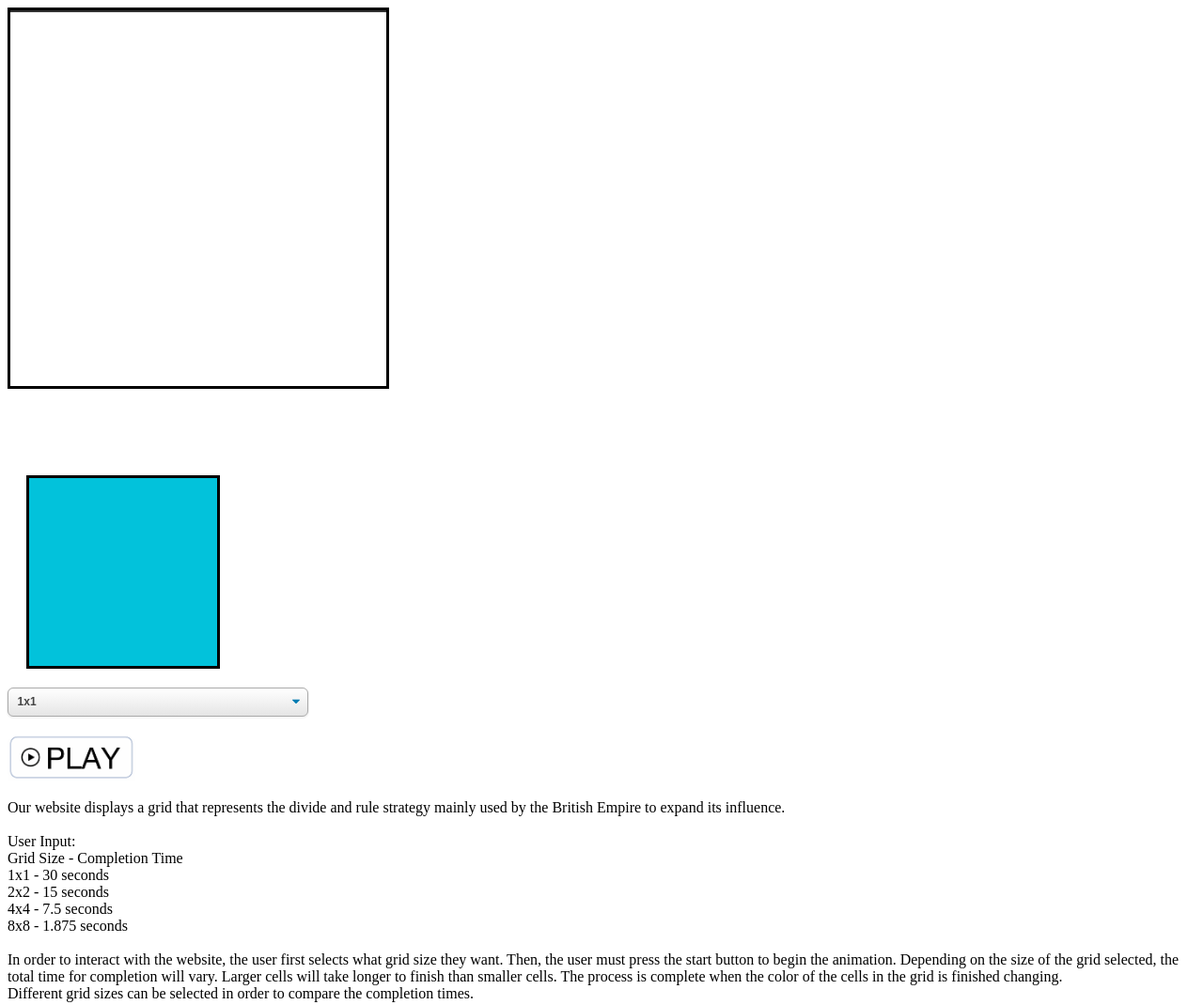
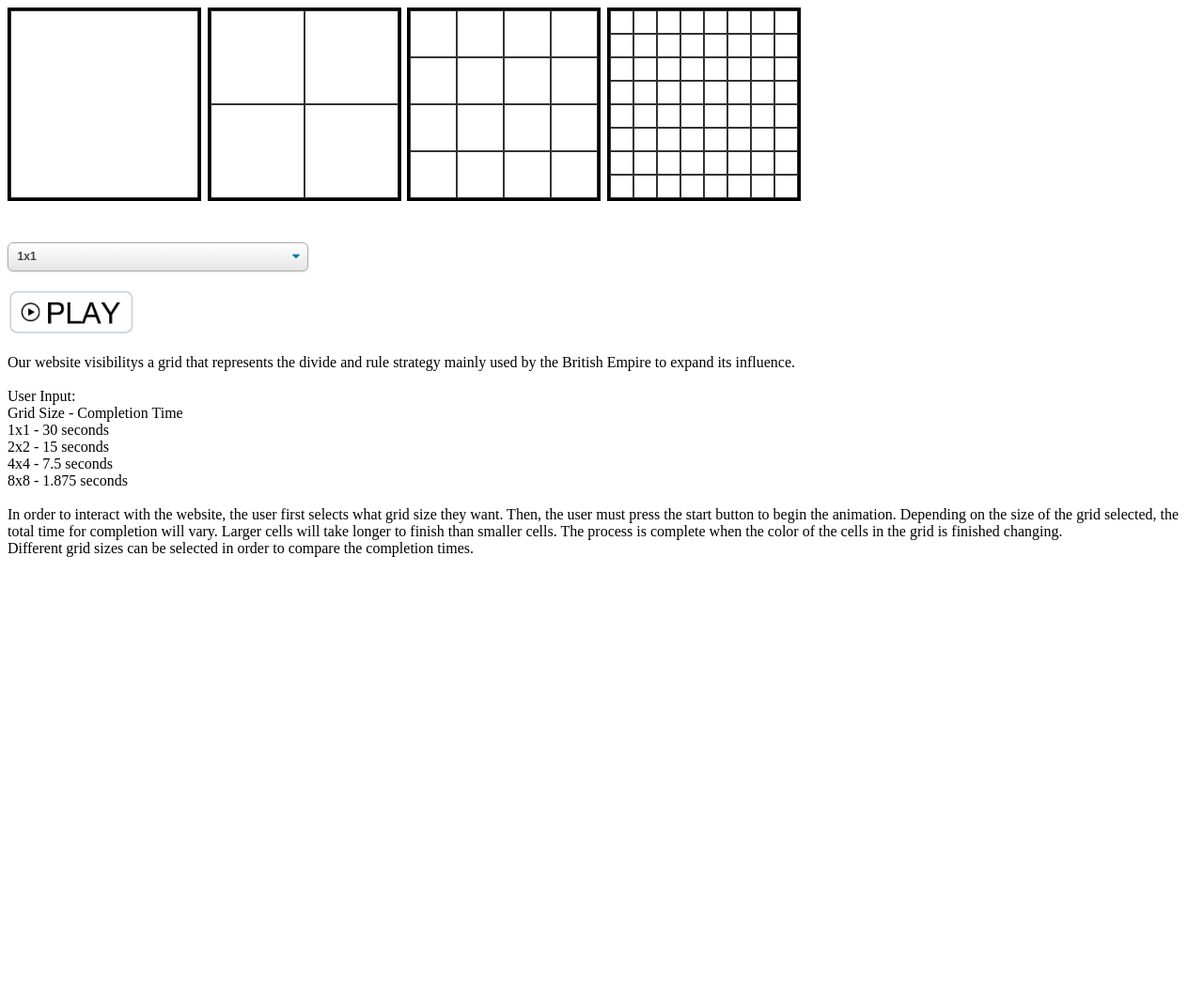
Before and after one commit to shreyshah33/Divide_and_rule_mini_project, a plain HTML site: page index.html in a window 1280 px wide. Shown: the whole page at 94% size. After the commit the page ends 800 px from the top, so only its background shows below. Drawn offline with Linux system fonts and the light colour scheme.

Commit message:
Fixed grid display - FINALLY

```diff
--- a/index.html
+++ b/index.html
@@ -7,109 +7,103 @@
 </head>
 
 <body>
-    <div id="grid-container-1" class="grid-container-1" style="display: block;">
-        <div class="grid-item" id="grid-item-1"></div>
-    </div>
-    <br>
+    <div class="grid-container">
+        <div id="grid-container-1" class="grid-container-1">
+            <div class="grid-item grid-item-1" id="grid-item-1"></div>
+        </div>
 
-    <div id="grid-container-2" class="grid-container-2" style="display: none;">
-        <div class="grid-item" id="grid-item-2"></div>
-        <div class="grid-item" id="grid-item-2"></div>
-        <div class="grid-item" id="grid-item-2"></div>
-        <div class="grid-item" id="grid-item-2"></div>
-    </div>
-    <br>
+        <div id="grid-container-2" class="grid-container-2">
+            <div class="grid-item grid-item-2" id="grid-item-2"></div>
+            <div class="grid-item grid-item-2" id="grid-item-2"></div>
+            <div class="grid-item grid-item-2" id="grid-item-2"></div>
+            <div class="grid-item grid-item-2" id="grid-item-2"></div>
+        </div>
 
-    <div id="grid-container-4" class="grid-container-4" style="display: none;">
-        <div class="grid-item" id="grid-item-4"></div>
-        <div class="grid-item" id="grid-item-4"></div>
-        <div class="grid-item" id="grid-item-4"></div>
-        <div class="grid-item" id="grid-item-4"></div>
-        <div class="grid-item" id="grid-item-4"></div>
-        <div class="grid-item" id="grid-item-4"></div>
-        <div class="grid-item" id="grid-item-4"></div>
-        <div class="grid-item" id="grid-item-4"></div>
-        <div class="grid-item" id="grid-item-4"></div>
-        <div class="grid-item" id="grid-item-4"></div>
-        <div class="grid-item" id="grid-item-4"></div>
-        <div class="grid-item" id="grid-item-4"></div>
-        <div class="grid-item" id="grid-item-4"></div>
-        <div class="grid-item" id="grid-item-4"></div>
-        <div class="grid-item" id="grid-item-4"></div>
-        <div class="grid-item" id="grid-item-4"></div>
-    </div>
-    <br>
+        <div id="grid-container-4" class="grid-container-4">
+            <div class="grid-item grid-item-4" id="grid-item-4"></div>
+            <div class="grid-item grid-item-4" id="grid-item-4"></div>
+            <div class="grid-item grid-item-4" id="grid-item-4"></div>
+            <div class="grid-item grid-item-4" id="grid-item-4"></div>
+            <div class="grid-item grid-item-4" id="grid-item-4"></div>
+            <div class="grid-item grid-item-4" id="grid-item-4"></div>
+            <div class="grid-item grid-item-4" id="grid-item-4"></div>
+            <div class="grid-item grid-item-4" id="grid-item-4"></div>
+            <div class="grid-item grid-item-4" id="grid-item-4"></div>
+            <div class="grid-item grid-item-4" id="grid-item-4"></div>
+            <div class="grid-item grid-item-4" id="grid-item-4"></div>
+            <div class="grid-item grid-item-4" id="grid-item-4"></div>
+            <div class="grid-item grid-item-4" id="grid-item-4"></div>
+            <div class="grid-item grid-item-4" id="grid-item-4"></div>
+            <div class="grid-item grid-item-4" id="grid-item-4"></div>
+            <div class="grid-item grid-item-4" id="grid-item-4"></div>
+        </div>
 
-    <div id="grid-container-8" class="grid-container-8" style="display: none;">
-        <div class="grid-item" id="grid-item-8"></div>
-        <div class="grid-item" id="grid-item-8"></div>
-        <div class="grid-item" id="grid-item-8"></div>
-        <div class="grid-item" id="grid-item-8"></div>
-        <div class="grid-item" id="grid-item-8"></div>
-        <div class="grid-item" id="grid-item-8"></div>
-        <div class="grid-item" id="grid-item-8"></div>
-        <div class="grid-item" id="grid-item-8"></div>
-        <div class="grid-item" id="grid-item-8"></div>
-        <div class="grid-item" id="grid-item-8"></div>
-        <div class="grid-item" id="grid-item-8"></div>
-        <div class="grid-item" id="grid-item-8"></div>
-        <div class="grid-item" id="grid-item-8"></div>
-        <div class="grid-item" id="grid-item-8"></div>
-        <div class="grid-item" id="grid-item-8"></div>
-        <div class="grid-item" id="grid-item-8"></div>
-        <div class="grid-item" id="grid-item-8"></div>
-        <div class="grid-item" id="grid-item-8"></div>
-        <div class="grid-item" id="grid-item-8"></div>
-        <div class="grid-item" id="grid-item-8"></div>
-        <div class="grid-item" id="grid-item-8"></div>
-        <div class="grid-item" id="grid-item-8"></div>
-        <div class="grid-item" id="grid-item-8"></div>
-        <div class="grid-item" id="grid-item-8"></div>
-        <div class="grid-item" id="grid-item-8"></div>
-        <div class="grid-item" id="grid-item-8"></div>
-        <div class="grid-item" id="grid-item-8"></div>
-        <div class="grid-item" id="grid-item-8"></div>
-        <div class="grid-item" id="grid-item-8"></div>
-        <div class="grid-item" id="grid-item-8"></div>
-        <div class="grid-item" id="grid-item-8"></div>
-        <div class="grid-item" id="grid-item-8"></div>
-        <div class="grid-item" id="grid-item-8"></div>
-        <div class="grid-item" id="grid-item-8"></div>
-        <div class="grid-item" id="grid-item-8"></div>
-        <div class="grid-item" id="grid-item-8"></div>
-        <div class="grid-item" id="grid-item-8"></div>
-        <div class="grid-item" id="grid-item-8"></div>
-        <div class="grid-item" id="grid-item-8"></div>
-        <div class="grid-item" id="grid-item-8"></div>
-        <div class="grid-item" id="grid-item-8"></div>
-        <div class="grid-item" id="grid-item-8"></div>
-        <div class="grid-item" id="grid-item-8"></div>
-        <div class="grid-item" id="grid-item-8"></div>
-        <div class="grid-item" id="grid-item-8"></div>
-        <div class="grid-item" id="grid-item-8"></div>
-        <div class="grid-item" id="grid-item-8"></div>
-        <div class="grid-item" id="grid-item-8"></div>
-        <div class="grid-item" id="grid-item-8"></div>
-        <div class="grid-item" id="grid-item-8"></div>
-        <div class="grid-item" id="grid-item-8"></div>
-        <div class="grid-item" id="grid-item-8"></div>
-        <div class="grid-item" id="grid-item-8"></div>
-        <div class="grid-item" id="grid-item-8"></div>
-        <div class="grid-item" id="grid-item-8"></div>
-        <div class="grid-item" id="grid-item-8"></div>
-        <div class="grid-item" id="grid-item-8"></div>
-        <div class="grid-item" id="grid-item-8"></div>
-        <div class="grid-item" id="grid-item-8"></div>
-        <div class="grid-item" id="grid-item-8"></div>
-        <div class="grid-item" id="grid-item-8"></div>
-        <div class="grid-item" id="grid-item-8"></div>
-        <div class="grid-item" id="grid-item-8"></div>
-        <div class="grid-item" id="grid-item-8"></div>
-    </div>
-    <br>
-
-    <div id="mydiv"
-        style="background-image:linear-gradient(to right, #02c2db, #02c2db); border: 3px solid black; padding: 50px; margin: 20px; width: 100px; height: 100px;">
+        <div id="grid-container-8" class="grid-container-8">
+            <div class="grid-item grid-item-8" id="grid-item-8"></div>
+            <div class="grid-item grid-item-8" id="grid-item-8"></div>
+            <div class="grid-item grid-item-8" id="grid-item-8"></div>
+            <div class="grid-item grid-item-8" id="grid-item-8"></div>
+            <div class="grid-item grid-item-8" id="grid-item-8"></div>
+            <div class="grid-item grid-item-8" id="grid-item-8"></div>
+            <div class="grid-item grid-item-8" id="grid-item-8"></div>
+            <div class="grid-item grid-item-8" id="grid-item-8"></div>
+            <div class="grid-item grid-item-8" id="grid-item-8"></div>
+            <div class="grid-item grid-item-8" id="grid-item-8"></div>
+            <div class="grid-item grid-item-8" id="grid-item-8"></div>
+            <div class="grid-item grid-item-8" id="grid-item-8"></div>
+            <div class="grid-item grid-item-8" id="grid-item-8"></div>
+            <div class="grid-item grid-item-8" id="grid-item-8"></div>
+            <div class="grid-item grid-item-8" id="grid-item-8"></div>
+            <div class="grid-item grid-item-8" id="grid-item-8"></div>
+            <div class="grid-item grid-item-8" id="grid-item-8"></div>
+            <div class="grid-item grid-item-8" id="grid-item-8"></div>
+            <div class="grid-item grid-item-8" id="grid-item-8"></div>
+            <div class="grid-item grid-item-8" id="grid-item-8"></div>
+            <div class="grid-item grid-item-8" id="grid-item-8"></div>
+            <div class="grid-item grid-item-8" id="grid-item-8"></div>
+            <div class="grid-item grid-item-8" id="grid-item-8"></div>
+            <div class="grid-item grid-item-8" id="grid-item-8"></div>
+            <div class="grid-item grid-item-8" id="grid-item-8"></div>
+            <div class="grid-item grid-item-8" id="grid-item-8"></div>
+            <div class="grid-item grid-item-8" id="grid-item-8"></div>
+            <div class="grid-item grid-item-8" id="grid-item-8"></div>
+            <div class="grid-item grid-item-8" id="grid-item-8"></div>
+            <div class="grid-item grid-item-8" id="grid-item-8"></div>
+            <div class="grid-item grid-item-8" id="grid-item-8"></div>
+            <div class="grid-item grid-item-8" id="grid-item-8"></div>
+            <div class="grid-item grid-item-8" id="grid-item-8"></div>
+            <div class="grid-item grid-item-8" id="grid-item-8"></div>
+            <div class="grid-item grid-item-8" id="grid-item-8"></div>
+            <div class="grid-item grid-item-8" id="grid-item-8"></div>
+            <div class="grid-item grid-item-8" id="grid-item-8"></div>
+            <div class="grid-item grid-item-8" id="grid-item-8"></div>
+            <div class="grid-item grid-item-8" id="grid-item-8"></div>
+            <div class="grid-item grid-item-8" id="grid-item-8"></div>
+            <div class="grid-item grid-item-8" id="grid-item-8"></div>
+            <div class="grid-item grid-item-8" id="grid-item-8"></div>
+            <div class="grid-item grid-item-8" id="grid-item-8"></div>
+            <div class="grid-item grid-item-8" id="grid-item-8"></div>
+            <div class="grid-item grid-item-8" id="grid-item-8"></div>
+            <div class="grid-item grid-item-8" id="grid-item-8"></div>
+            <div class="grid-item grid-item-8" id="grid-item-8"></div>
+            <div class="grid-item grid-item-8" id="grid-item-8"></div>
+            <div class="grid-item grid-item-8" id="grid-item-8"></div>
+            <div class="grid-item grid-item-8" id="grid-item-8"></div>
+            <div class="grid-item grid-item-8" id="grid-item-8"></div>
+            <div class="grid-item grid-item-8" id="grid-item-8"></div>
+            <div class="grid-item grid-item-8" id="grid-item-8"></div>
+            <div class="grid-item grid-item-8" id="grid-item-8"></div>
+            <div class="grid-item grid-item-8" id="grid-item-8"></div>
+            <div class="grid-item grid-item-8" id="grid-item-8"></div>
+            <div class="grid-item grid-item-8" id="grid-item-8"></div>
+            <div class="grid-item grid-item-8" id="grid-item-8"></div>
+            <div class="grid-item grid-item-8" id="grid-item-8"></div>
+            <div class="grid-item grid-item-8" id="grid-item-8"></div>
+            <div class="grid-item grid-item-8" id="grid-item-8"></div>
+            <div class="grid-item grid-item-8" id="grid-item-8"></div>
+            <div class="grid-item grid-item-8" id="grid-item-8"></div>
+            <div class="grid-item grid-item-8" id="grid-item-8"></div>
+        </div>
     </div>
     <div>
         <select id="grids" class="select-css" onchange="disp()">
@@ -135,84 +129,77 @@
             var div8 = document.getElementById('grid-container-8');
 
             if (num == 1) {
-                div1.style.display = "block";
-                div2.style.display = "none";
-                div4.style.display = "none";
-                div8.style.display = "none";
+                div1.style.visibility = "visible";
+                div2.style.visibility = "hidden";
+                div4.style.visibility = "hidden";
+                div8.style.visibility = "hidden";
             }
             else if (num == 2) {
-                div2.style.display = "block";
-                div1.style.display = "none";
-                div4.style.display = "none";
-                div8.style.display = "none";
+                div2.style.visibility = "visible";
+                div1.style.visibility = "hidden";
+                div4.style.visibility = "hidden";
+                div8.style.visibility = "hidden";
             }
             else if (num == 4) {
-                div4.style.display = "block";
-                div1.style.display = "none";
-                div2.style.display = "none";
-                div8.style.display = "none";
+                div4.style.visibility = "visible";
+                div1.style.visibility = "hidden";
+                div2.style.visibility = "hidden";
+                div8.style.visibility = "hidden";
             }
             else if (num == 8) {
-                div8.style.display = "block";
-                div1.style.display = "none";
-                div2.style.display = "none";
-                div4.style.display = "none";
+                div8.style.visibility = "visible";
+                div1.style.visibility = "hidden";
+                div2.style.visibility = "hidden";
+                div4.style.visibility = "hidden";
             }
             else {
-                div1.style.display = "block"
-                div2.style.display = "none"
-                div4.style.display = "none"
-                div8.style.display = "none"
+                div1.style.visibility = "visible"
+                div2.style.visibility = "hidden"
+                div4.style.visibility = "hidden"
+                div8.style.visibility = "hidden"
             }
         }
 
         async function changeGradient(time, id) {
-            var div = document.getElementById(id);
-            div.style.backgroundImage = "linear-gradient(to left, #02c2db 90%, red)";
-            await sleep(time);
-            div.style.backgroundImage = "linear-gradient(to left, #02c2db 80%, red)";
-            await sleep(time);
-            div.style.backgroundImage = "linear-gradient(to left, #02c2db 70%, red)";
-            await sleep(time);
-            div.style.backgroundImage = "linear-gradient(to left, #02c2db 60%, red)";
-            await sleep(time);
-            div.style.backgroundImage = "linear-gradient(to left, #02c2db 50%, red)";
-            await sleep(time);
-            div.style.backgroundImage = "linear-gradient(to left, #02c2db 40%, red)";
-            await sleep(time);
-            div.style.backgroundImage = "linear-gradient(to left, #02c2db 30%, red)";
-            await sleep(time);
-            div.style.backgroundImage = "linear-gradient(to left, #02c2db 20%, red)";
-            await sleep(time);
-            div.style.backgroundImage = "linear-gradient(to left, #02c2db 10%, red)";
-            await sleep(time);
-            div.style.backgroundImage = "linear-gradient(to left, red, red)";
+
+            var div = document.getElementsByClassName(id);
+            var num = parseInt(id);
+            num = num * num;
+            for (var j = 90; j >= 0; j = j - 10) {
+                for (var i = 0; i < num; i++) {
+                    document.getElementsByClassName(`grid-item-${id}`)[i].style.backgroundImage = `linear-gradient(to left, #02c2db ${j}%, red)`;
+                }
+                await sleep(time);
+            }
+            for (var i = 0; i < num; i++) {
+                document.getElementsByClassName(`grid-item-${id}`)[i].style.backgroundImage = `linear-gradient(to left, red, red)`;
+            }
         }
 
         async function selected() {
             var grid = document.getElementById('grids');
             var play = document.getElementById('play');
-            play.style.display = "none";
+            play.style.visibility = "hidden";
             console.log(grid.value);
             if (grid.value == 1) {
-                await changeGradient(3000, "grid-item-1");
+                await changeGradient(3000, "1");
             }
             else if (grid.value == 2) {
-                await changeGradient(1500, "grid-item-2")
+                await changeGradient(1500, "2")
             }
             else if (grid.value == 4) {
-                await changeGradient(750, "grid-item-4")
+                await changeGradient(750, "4")
             }
             else if (grid.value == 8) {
-                await changeGradient(325, "grid-item-8")
+                await changeGradient(375, "8")
             }
             else { div.style.backgroundColor = "white"; }
-            play.style.display = "block";
+            play.style.visibility = "visible";
         }
     </script>
 
     <p>
-        Our website displays a grid that represents the divide and rule strategy mainly used by the British Empire to
+        Our website visibilitys a grid that represents the divide and rule strategy mainly used by the British Empire to
         expand its influence.<br><br>
 
         User Input:<br>
--- a/style.css
+++ b/style.css
@@ -39,35 +39,42 @@
 .select-css option {
     font-weight: normal;
 }
+.grid-container {
+    display: grid;
+    grid-template-columns: auto auto auto auto;
+    width: 850px;
+    height: 250px;
+}
 .grid-container-1 {
     display: grid;
     grid-template-columns: auto;
     border: 3px solid black;
-    width: 400px;
-    height: 400px;
+    width: 200px;
+    height: 200px;
 }
 .grid-container-2 {
     display: grid;
     grid-template-columns: auto auto;
     border: 3px solid black;
-    width: 400px;
-    height: 400px;
+    width: 200px;
+    height: 200px;
 }
 .grid-container-4 {
     display: grid;
     grid-template-columns: auto auto auto auto;
     border: 3px solid black;
-    width: 400px;
-    height: 400px;
+    width: 200px;
+    height: 200px;
 }
 .grid-container-8 {
     display: grid;
     grid-template-columns: auto auto auto auto auto auto auto auto;
     border: 3px solid black;
-    width: 400;
-    height: 400;
+    width: 200px;
+    height: 200px;
 }
 .grid-item {
     background-color: rgba(255, 255, 255, 0.8);
     border: 1px solid rgba(0, 0, 0, 0.8);
+    padding: 1px;
 }
```
